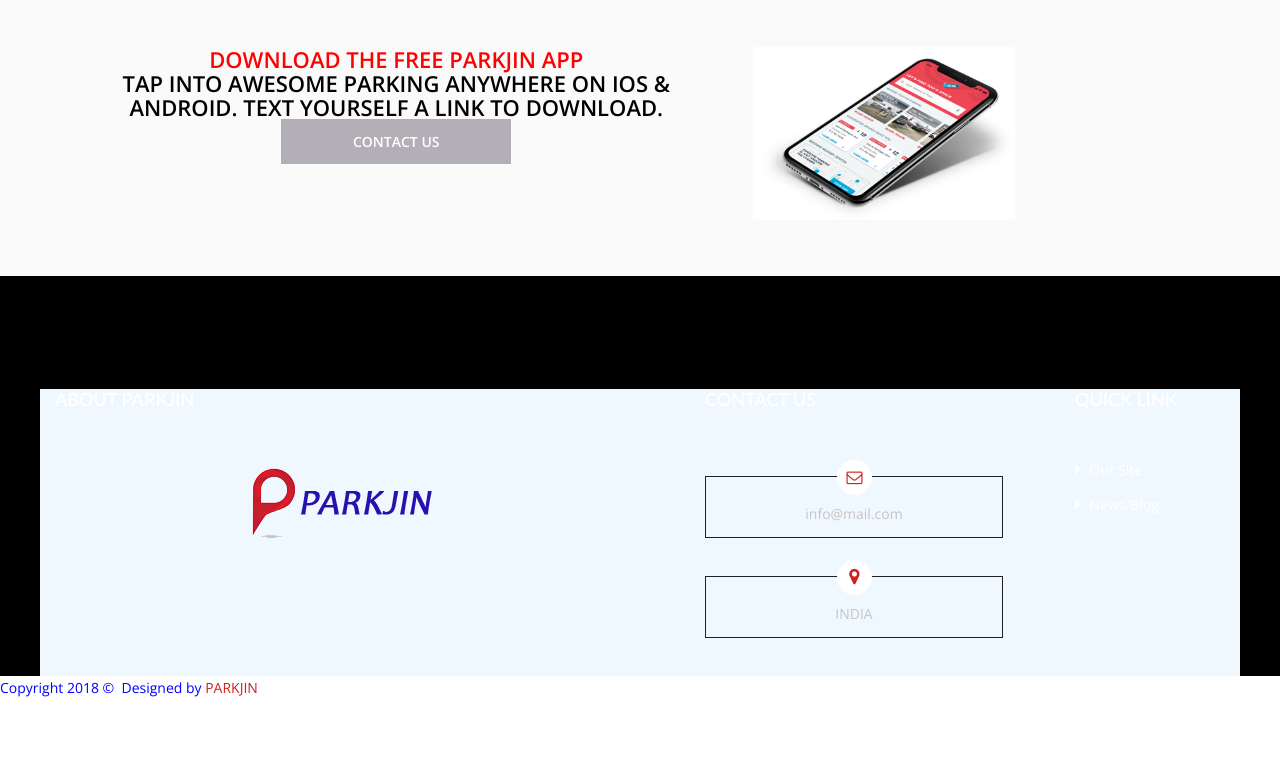
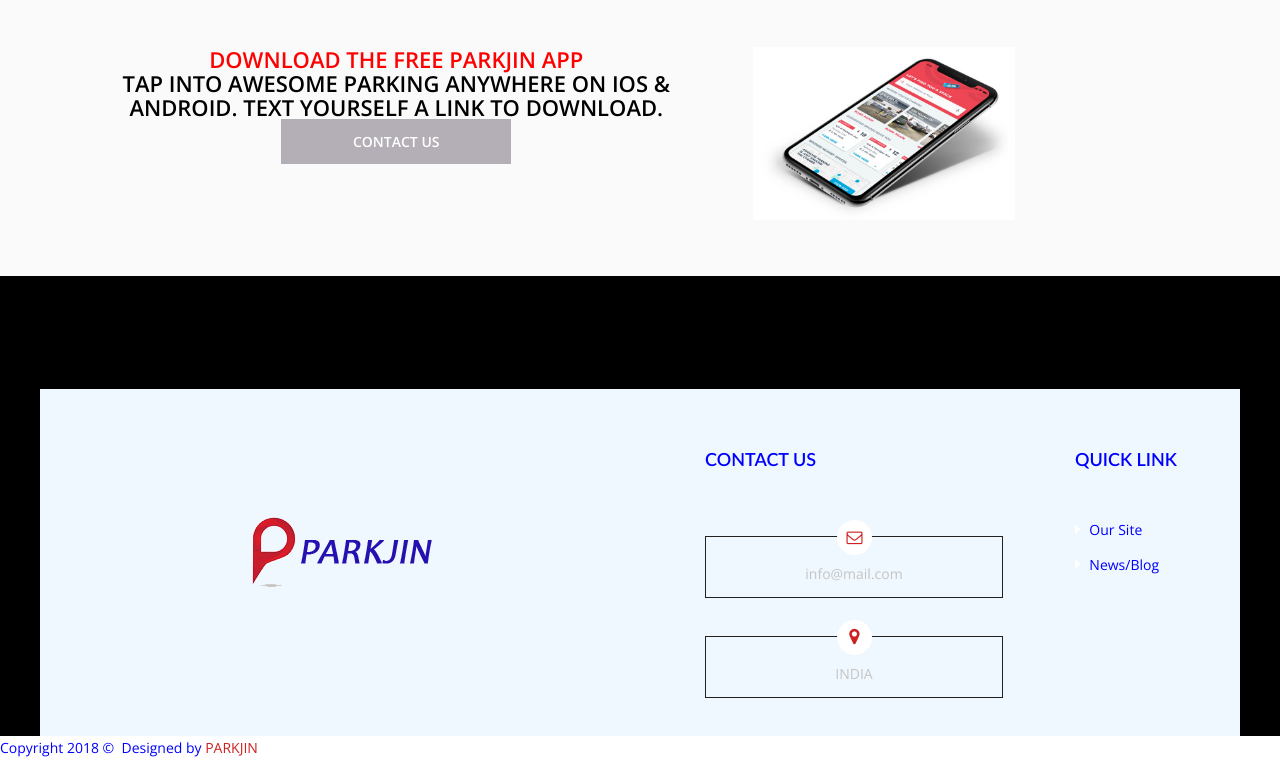
Before and after one commit to KareemShaikShaik/carparkjin.github.io, a plain HTML site: page index.html in a window 1280 px wide. Shown: the part 1829-2589 px from the top of the page. Before the commit the page ends 2529 px from the top, so only its background shows below. Drawn offline with nearby package versions, Linux system fonts and the light colour scheme; some packages are replaced by stand-ins of ours; a script that the page names is missing.

Commit message:
Update index.html

```diff
--- a/index.html
+++ b/index.html
@@ -612,17 +612,15 @@
 
 
 
-	        <!-- Footer ______________________________ -->
-	        <footer>
+	    <footer>
 	        	<div class="top-footer">
 	        		<div class="container">
 	        			<div class="row">
 	        				<div class="col-md-6">
-	        					<h4>About Parkjin</h4>
-	<center><img src="img/plogo.png"> </center>       				</div> <!-- /.footer-about -->
+	<br><br><br><br><br><br><center><img src="img/plogo.png"> </center>       				</div> <!-- /.footer-about -->
 
 	        				<div class="col-lg-4 col-md-6 col-sm-6 col-xs-12 footer-contact">
-	        					<h4>CONTACT US</h4>
+	        					<br><br><br>	<h4> <font color="blue">CONTACT US</font></h4>
 	        					<ul>
 	        						<li>
 	        							<i class="fa fa-envelope-o" aria-hidden="true"></i>
@@ -633,10 +631,10 @@
 	        				</div> <!-- /.footer-contact -->
 
 	        				<div class="col-lg-2 col-md-6 col-sm-6 col-xs-12 footer-quick-link">
-	        					<h4>Quick link</h4>
+	        				<br><br><br>	<h4> <font color="blue">Quick link</font></h4>
 	        					<ul>
-	        						<li><a href="#" class="tran3s"><i class="fa fa-caret-right" aria-hidden="true"></i> Our Site</a></li>
-	        						<li><a href="#" class="tran3s"><i class="fa fa-caret-right" aria-hidden="true"></i> News/Blog</a></li>
+	        											<li><a href="#" class="tran3s"><i class="fa fa-caret-right" aria-hidden="true"></i><font color="blue"> Our Site</font></a></li>
+	        						<li><a href="#" class="tran3s"><i class="fa fa-caret-right" aria-hidden="true"></i><font color="blue"> News/Blog</font></a></li>
 	        				</div> <!-- /.footer-quick-link -->
 
 	        				<!-- /.item -->
```
